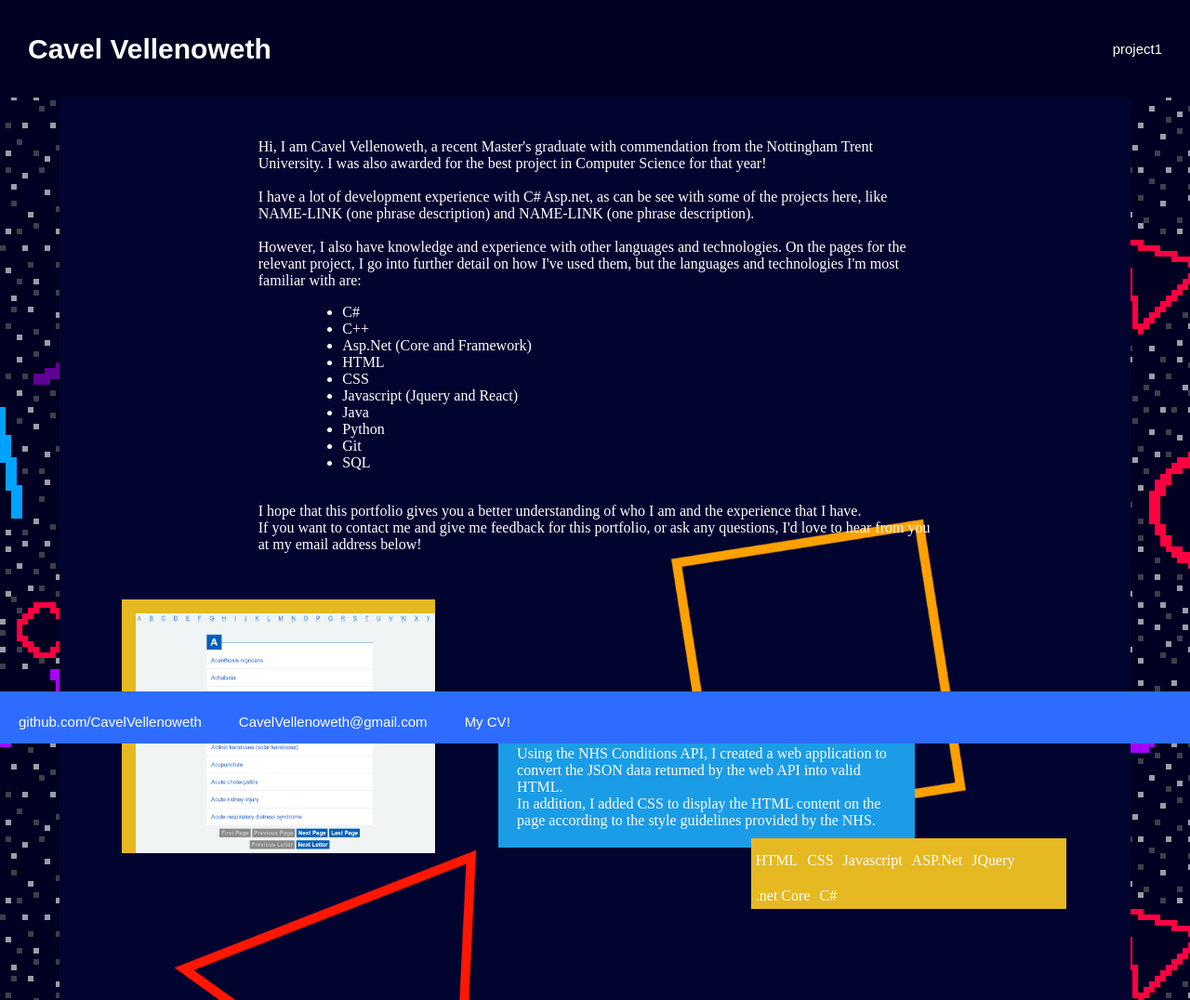
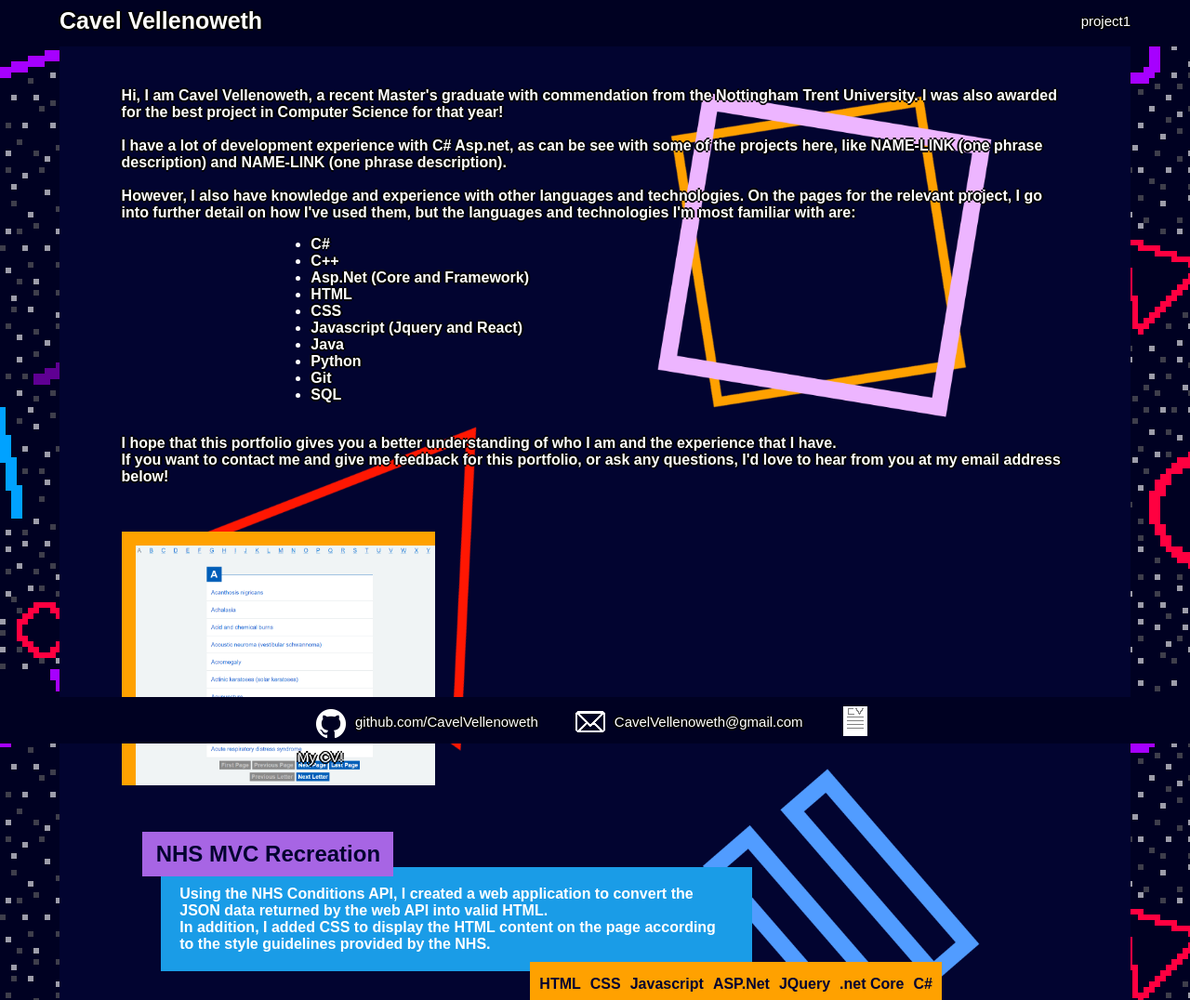
Before and after one commit to CavelVellenoweth/CavelVellenoweth.github.io, a plain HTML site: page index.html in a window 1280 px wide. Shown: the top 1076 px of the page at 93% size. Drawn offline with nearby package versions, Linux system fonts and the light colour scheme.

Commit message:
Further CSS Added
added CSS and icons for the rest of the index page. ready to be reviewed.

```diff
--- a/body.css
+++ b/body.css
@@ -3,15 +3,20 @@ html {
 }
 body {
   margin: 0;
-  background-image: url(./Project_images/ltdk8brmosx21.png);
+  background-image: url(./Project_images/background.png);
   height: 100%;
+  font-family: Arial, Helvetica, sans-serif;
+  text-shadow: 2px 0 0 #000, 0 -2px 0 #000, 0 2px 0 #000, -2px 0 0 #000;
+  font-weight: bold;
 }
 
 #content {
   margin-left: 5%;
   margin-right: 5%;
   background-color: #020430;
-
+  background-image: url(./Project_images/bodyBackground.png);
+  background-size: 100%;
+  background-repeat: repeat;
   padding: 10px;
   min-height: 800px;
   clear: both;
@@ -20,6 +25,10 @@ body {
 
 #this-website {
   padding-bottom: 50px;
+}
+#this-website * {
+  margin-left: 40%;
+  margin-right: 10%;
 }
 .project {
   overflow: auto;
@@ -31,19 +40,13 @@ body {
   width: 60%;
  float: right;
 } */
-#content {
-  background-image: url(./Project_images/test.png);
-  background-size: contain;
-  background-repeat: no-repeat;
-  background-position-y: center;
-  background-position-x: center;
-}
+
 #content div {
   margin-bottom: 50px;
 }
 #about {
-  margin-left: 10%;
-  margin-right: 10%;
+  margin-left: 5%;
+  margin-right: 5%;
 }
 #about ul {
   padding-left: 20%;
@@ -61,13 +64,13 @@ img {
   float: left;
   min-width: 300px;
   min-height: auto;
-  background-color: rgb(230, 184, 33);
+  background-color: rgb(255, 161, 0);
   padding-left: 15px;
   padding-top: 15px;
 }
 .text-div {
   display: inline-block;
-  width: 60%;
+  /* width: 60%; */
   height: inherit;
   padding-top: 40px;
 }
@@ -79,13 +82,15 @@ ul.languages {
   display: table;
   position: relative;
   padding: 0;
+  padding-left: 5px;
+  padding-right: 5px;
   margin-left: 50%;
   min-width: 200px;
   width: fit-content;
   height: 50px;
   /* border-style: solid; */
   border-top: 0;
-  background-color: rgb(230, 184, 33);
+  background-color: rgb(255, 161, 0);
   z-index: 2;
   top: -10px;
   text-align: left;
@@ -95,18 +100,19 @@ ul.languages {
   display: inline-block;
   padding: 5px;
   padding-top: 15px;
-
+  text-shadow: none;
+  color: #020430;
   top: 0px;
   margin-right: 0px;
-  background-color: rgb(230, 184, 33);
+  background-color: rgb(255, 161, 0);
   z-index: 2;
   /* float: left; */
 }
 p {
   white-space: pre-line;
   text-align: left;
-  padding-left: 10%;
-  padding-right: 10%;
+  /* padding-left: 10%;
+  padding-right: 10%; */
 }
 h2 {
   text-align: left;
@@ -123,6 +129,7 @@ h2 {
   min-width: 300px;
   background-color: rgb(26, 156, 231);
   z-index: 1;
+  text-shadow: none;
 }
 .text-div h2 {
   position: relative;
@@ -136,7 +143,9 @@ h2 {
   width: fit-content;
   min-width: 250px;
   background-color: rgb(167, 101, 228);
+  color: #020430;
   border-top-width: 2px;
   border-right-width: 2px;
   z-index: 2;
+  text-shadow: none;
 }
--- a/footer.css
+++ b/footer.css
@@ -1,7 +1,7 @@
 #footer {
-  overflow: hidden;
-  background-color: #2e6cff;
+  background-color: #000122;
   padding: 0;
+  padding-top: 10px;
   box-sizing: border-box;
   margin: 0;
   font-family: "arial";
@@ -9,13 +9,13 @@
   bottom: 0px;
   width: 100%;
   left: 0px;
-  height: 7%;
-  min-height: 50px;
+  height: 50px;
   z-index: 999;
+  padding-left: 25%;
+  padding-right: 25%;
 }
 
 .footer a {
-  float: left;
   color: white;
   text-align: center;
   padding: 20px;
@@ -42,6 +42,18 @@
   color: white;
 }
 
-.footer-right {
-  float: right;
+.git::before {
+  content: url(./Project_images/GitHub-Mark-Light-32px.png);
+  margin-right: 10px;
+  vertical-align: -50%;
 }
+.email::before {
+  content: url(./Project_images/email.png);
+  margin-right: 10px;
+  vertical-align: -40%;
+}
+.CV::before {
+  content: url(./Project_images/cv.png);
+  margin-right: 10px;
+  vertical-align: -40%;
+}
--- a/header.css
+++ b/header.css
@@ -1,20 +1,19 @@
 .header {
   overflow: hidden;
   background-color: #000122;
-  padding: 20px 10px;
+  padding-left: 5%;
+  padding-right: 5%;
+  padding-top: 10px;
   box-sizing: border-box;
   margin: 0;
   font-family: "arial";
-  min-height: 50px;
-  height: 10%;
+  height: 50px;
 }
 
 .header a {
-  float: left;
   color: white;
   text-align: center;
-  padding: 20px;
-  padding-bottom: 20px;
+  padding: 0;
   text-decoration: none;
   font-size: 15px;
   line-height: 25px;
@@ -23,13 +22,12 @@
 }
 
 .header a.logo {
-  font-size: 30px;
+  font-size: 25px;
   font-weight: bolder;
 }
 
 .header a.header-link:hover {
   background-color: #ddd;
-  color: black;
 }
 
 .header a.active {
```
Also changed, not shown: Project_images/GitHub-Mark-Light-32px.png (added), Project_images/background.png (renamed from Project_images/ltdk8brmosx21.png), Project_images/bodyBackground.png (added), Project_images/cv.png (added), Project_images/email.png (added), Project_images/test.png (deleted), 1 other file.
